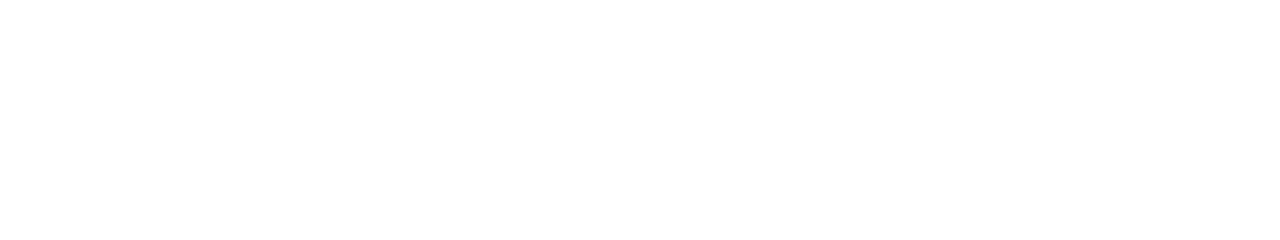
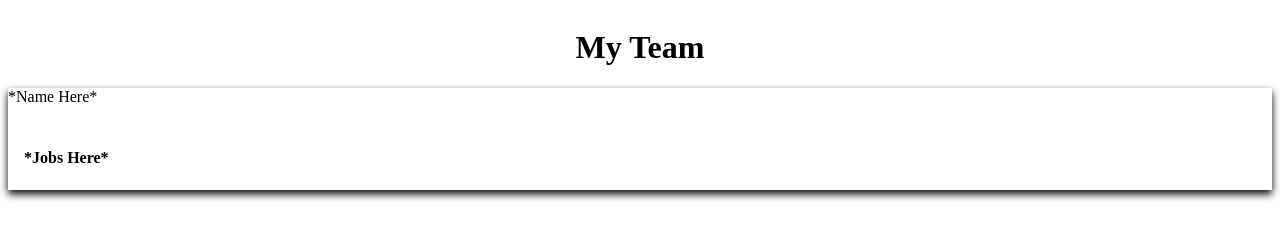
Before and after one commit to ChrisIgg/HW10-Team-Profile-Generator, a website: page public/index.html in a window 1280 px wide. Drawn offline with Linux system fonts and the light colour scheme.

Commit message:
base html

```diff
--- a/public/css/styles.css
+++ b/public/css/styles.css
@@ -0,0 +1,19 @@
+.card {
+  box-shadow: 0 4px 8px 0;
+  transition: 0.3s;
+}
+
+.card:hover {
+  box-shadow: 0 8px 16px 0;
+}
+
+.container {
+  padding: 2px 16px;
+}
+
+.header {
+  flex-direction: row;
+  display: flex;
+  align-items: center;
+  justify-content: center;
+}
--- a/public/index.html
+++ b/public/index.html
@@ -4,7 +4,25 @@
     <meta charset="UTF-8" />
     <meta http-equiv="X-UA-Compatible" content="IE=edge" />
     <meta name="viewport" content="width=device-width, initial-scale=1.0" />
-    <title>Document</title>
+    <title>Team Profile Generator</title>
+    <link rel="stylesheet" href="./css/styles.css" />
   </head>
-  <body></body>
+
+  <header class="header">
+    <h1>My Team</h1>
+    <nav>
+      <!-- go to each employee type -->
+    </nav>
+  </header>
+  <body>
+    <div class="card">
+      <hi>*Name Here*</hi>
+      <h2></h2>
+      <div class="container">
+        <h4>
+          <b>*Jobs Here*</b>
+        </h4>
+      </div>
+    </div>
+  </body>
 </html>
```
